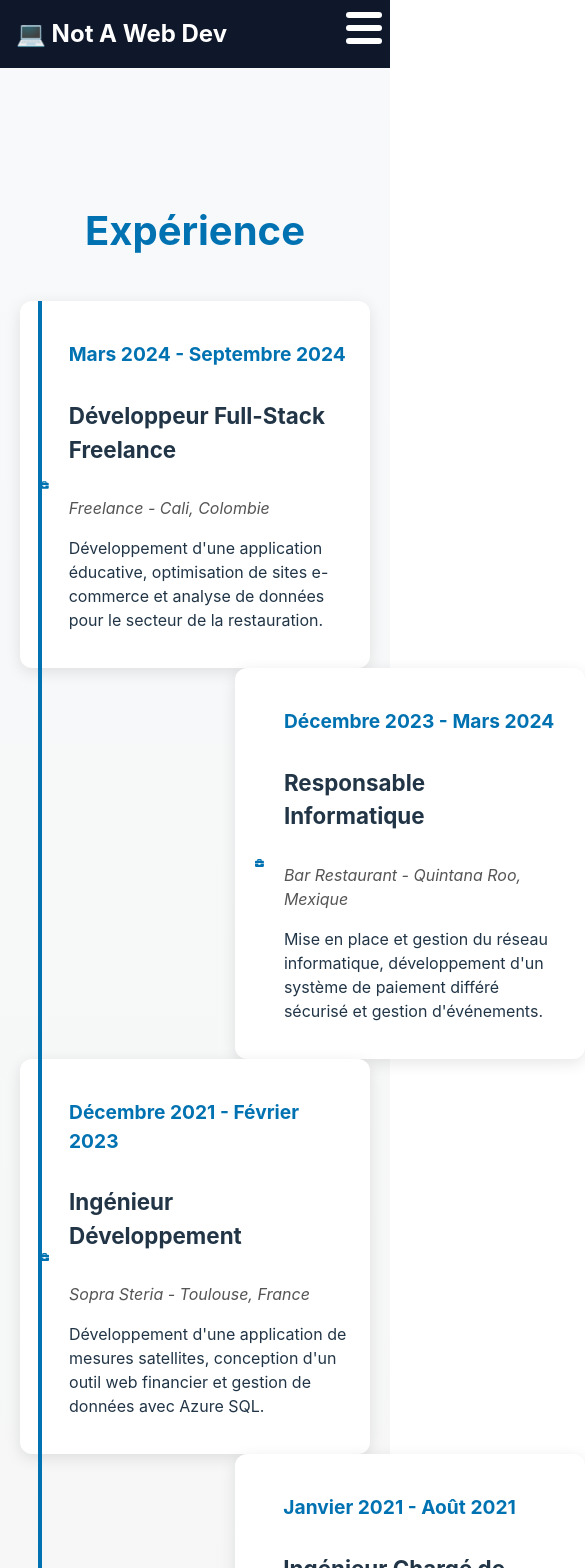
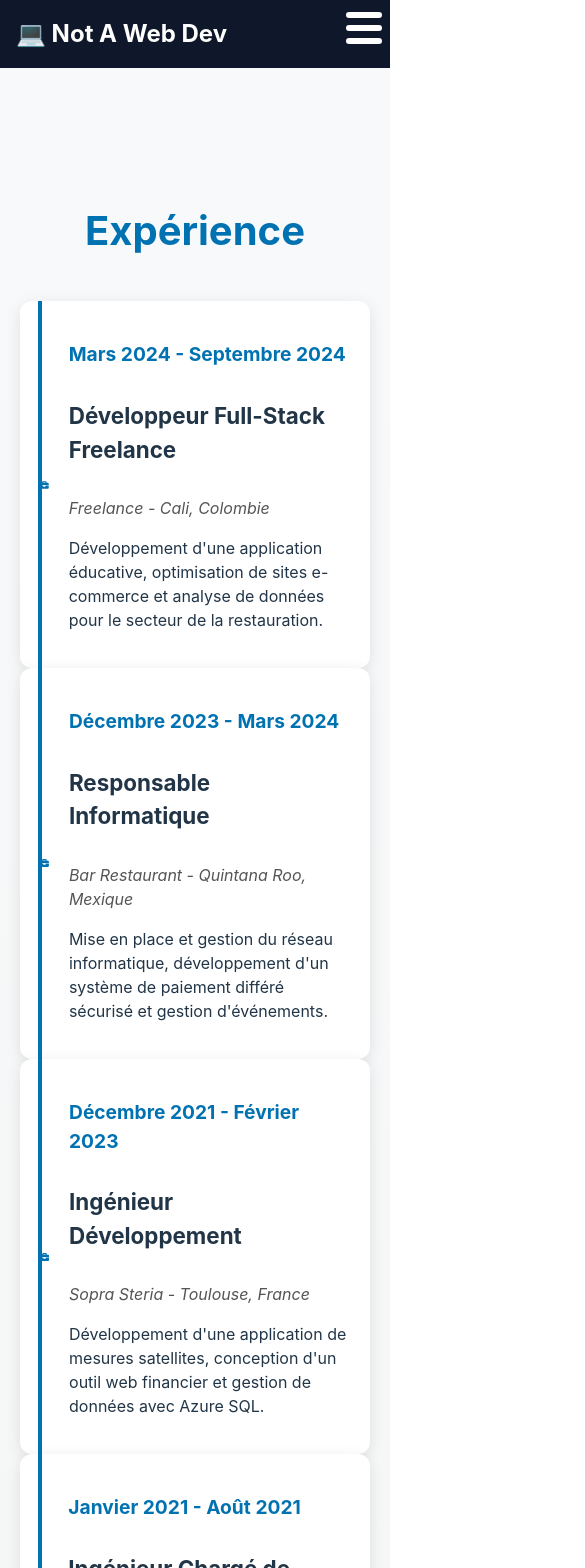
Before and after one commit to cvinciguer/portfolio-frontend, a React (Vite) app: page /portfolio-frontend/about in a window 390 px wide. Shown: the top 1568 px of the page, 585 px wide, since content can reach past the window. Built offline with nearby package versions, Linux system fonts and the light colour scheme.

Commit message:
PTF-014-Adding properties to exp page css to make it responsive

```diff
--- a/src/pages/About/Experience.css
+++ b/src/pages/About/Experience.css
@@ -103,17 +103,18 @@
 /* Responsive */
 @media (max-width: 768px) {
   .timeline-item {
-      width: 100%;
-      left: 0;
-      padding: 0;
-      justify-content: center;
+    width: 100%;
+    left: 0;
+    padding: 0;
+    justify-content: flex-end; /* Applique le style des .left */
   }
 
-  .timeline-item.left, .timeline-item.right {
-      justify-content: center;
+  .timeline-item.right {
+    left: 0; /* Supprime le décalage */
+    padding: 0;
   }
 
   .timeline-line {
-      left: 20px;
+    left: 20px; /* Ajuste la ligne verticale pour rester à gauche */
   }
 }
```
